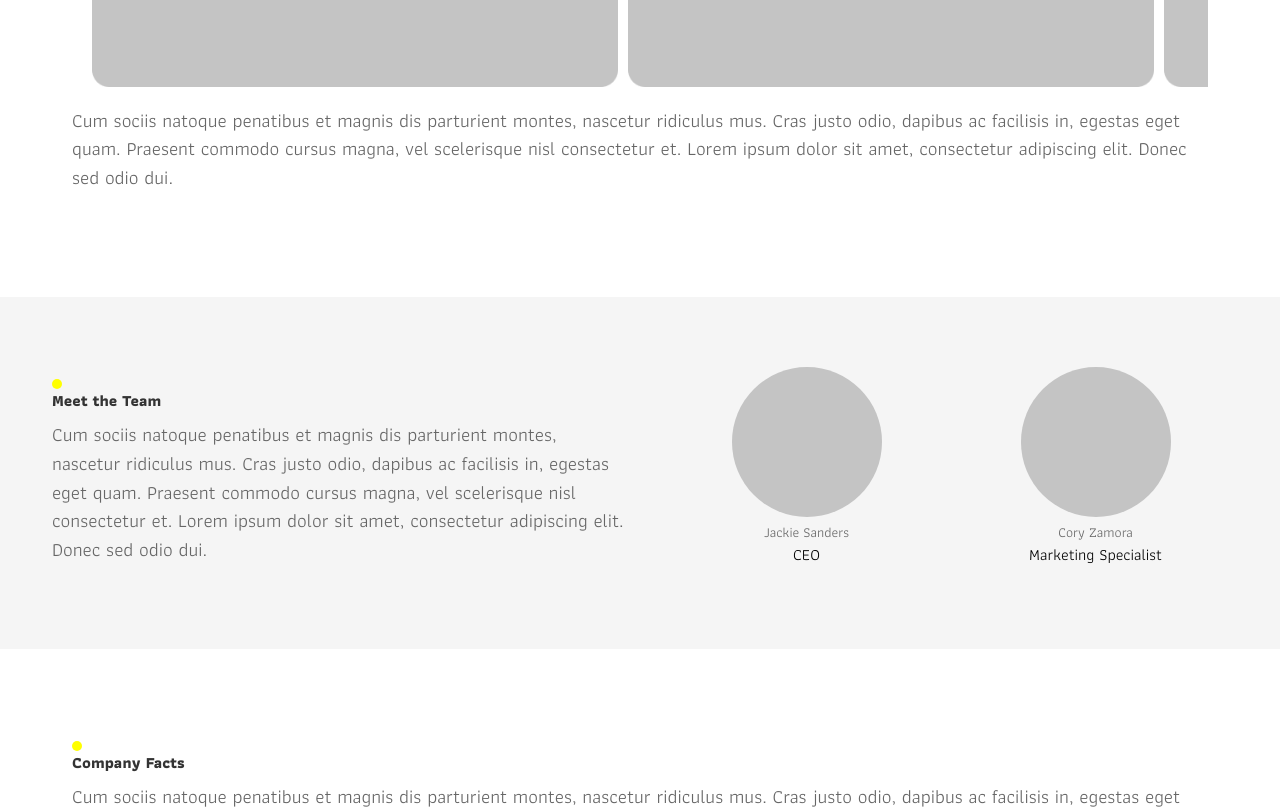
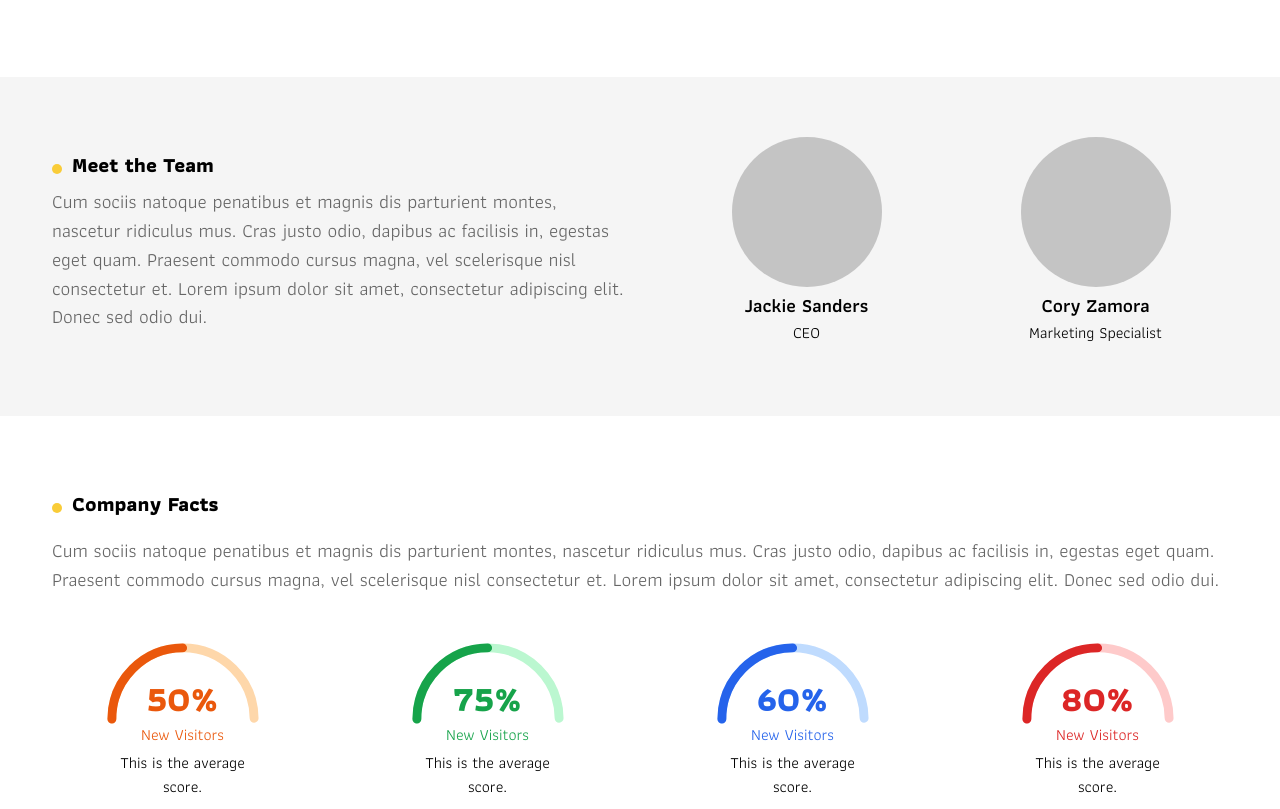
Before and after one commit to waranya083/meeting-sunflower, a Nuxt app: page /about in a window 1280 px wide. Shown: the part 1080-1889 px from the top of the page. Built offline with nearby package versions, Linux system fonts and the light colour scheme; a web font is replaced by a local one.

Commit message:
update about

```diff
--- a/pages/about.vue
+++ b/pages/about.vue
@@ -22,11 +22,11 @@
         <div class="container-fluid">
           <div class="d-flex justify-content-start align-items-center about-section">
             <div class="text-left p-3 about-content">
-              <div class="d-flex align-items-center mb-2">
+              <div style="display: flex; align-items: center; margin-bottom: 10px;">
                 <div
-                  style="width: 10px; height: 10px; background-color: rgb(249, 204, 56); border-radius: 50%; margin-right: 5px;">
+                  style="width: 10px; height: 10px; background-color: rgb(249, 204, 56); border-radius: 50%; margin-right: 10px;">
                 </div>
-                <h2 class="fs-14 text-bold mb-2" style="font-size: 1.3rem; font-weight: bold;">About Us</h2>
+                <h2 class="fs-14 text-bold mb-2" style="font-size: 1.3rem; font-weight: bold;">About us</h2>
               </div>
               <p class="mb-3 about-text">
                 Cum sociis natoque penatibus et magnis dis parturient montes, nascetur ridiculus mus. Cras justo odio,
@@ -53,9 +53,11 @@
         <div class="container-fluid">
           <div class="d-flex align-items-center mission-section">
             <div class="text-left p-3 mission-content">
-              <div class="d-flex align-items-center mb-2">
-                <div class="yellow-dot mr-2"></div>
-                <h2 class="text-bold mb-2 about-heading">Meet the Team</h2>
+              <div style="display: flex; align-items: center; ">
+                <div
+                  style="width: 10px; height: 10px; background-color: rgb(249, 204, 56); border-radius: 50%; margin-right: 10px;">
+                </div>
+                <h2 class="fs-14 text-bold mb-2" style="font-size: 1.3rem; font-weight: bold;">Meet the Team</h2>
               </div>
               <p class=" mb-3 about-text">
                 Cum sociis natoque penatibus et magnis dis parturient montes, nascetur ridiculus mus. Cras justo odio,
@@ -68,7 +70,7 @@
                 <img src="@/static/picture.png" alt="Image 1" class="img-fluid rounded-circle"
                   data-v-inspector="pages/about.vue:62:44">
                 <div class="image-caption" data-v-inspector="pages/about.vue:63:19">
-                  <p data-v-inspector="pages/about.vue:64:19">Jackie Sanders</p>
+                  <p data-v-inspector="pages/about.vue:64:19" style="font-size: 1.2rem; font-weight: 600;">Jackie Sanders</p>
                 </div>
                 <p data-v-inspector="pages/about.vue:66:19">CEO</p>
               </div>
@@ -76,7 +78,7 @@
                 <img src="@/static/picture.png" alt="Image 2" class="img-fluid rounded-circle"
                   data-v-inspector="pages/about.vue:68:44">
                 <div class="image-caption" data-v-inspector="pages/about.vue:69:19">
-                  <p data-v-inspector="pages/about.vue:70:19">Cory Zamora</p>
+                  <p data-v-inspector="pages/about.vue:70:19"style="font-size: 1.2rem;font-weight: 600;">Cory Zamora</p>
                 </div>
                 <p data-v-inspector="pages/about.vue:72:19">Marketing Specialist</p>
               </div>
@@ -88,15 +90,86 @@
         <div class="container-fluid">
           <div class="d-flex align-items-center Company-section">
             <div class="text-left p-3 Company-content">
-              <div class="d-flex align-items-center mb-2">
-                <div class="yellow-dot mr-2"></div>
-                <h2 class="text-bold mb-2 about-heading">Company Facts</h2>
+              <div style="display: flex; align-items: center; margin-bottom: 10px;">
+                <div
+                  style="width: 10px; height: 10px; background-color: rgb(249, 204, 56); border-radius: 50%; margin-right: 10px;">
+                </div>
+                <h2 class="fs-14 text-bold mb-2" style="font-size: 1.3rem; font-weight: bold;">Company Facts</h2>
               </div>
               <p class="mb-3 about-text"> Cum sociis natoque penatibus et magnis dis parturient montes, nascetur
                 ridiculus mus. Cras justo odio, dapibus ac facilisis in, egestas eget quam. Praesent commodo cursus
                 magna, vel scelerisque nisl consectetur et. Lorem ipsum dolor sit amet, consectetur adipiscing elit.
                 Donec sed odio dui.</p>
             </div>
+          </div>
+          <div class="progressbar-container">
+            <!-- Gauge Component 1 -->
+            <div class="relative size-40">
+              <svg class="size-half rotate-180" viewBox="0 0 36 36" xmlns="http://www.w3.org/2000/svg">
+                <!-- Background Circle (Gauge) -->
+                <circle cx="18" cy="18" r="16" fill="none" class="stroke-current text-orange-200 dark:text-orange-200" stroke-width="2" stroke-dasharray="50 100" stroke-linecap="round"></circle>
+                <!-- Gauge Progress -->
+                <circle cx="18" cy="18" r="16" fill="none" class="stroke-current text-orange-600 dark:text-orange-500" stroke-width="2" stroke-dasharray="25 100" stroke-linecap="round"></circle>
+              </svg>
+              <!-- Value Text -->
+              <div class="absolute top-10 start-1/2 transform -translate-x-1/2 text-center" style="width: 150px;">
+                <span class="text-4xl font-bold text-orange-600 dark:text-orange-500">50%</span>
+                <p class="text-l text-orange-600 dark:text-orange-500 block mt-1">New Visitors</p>
+                <p class="text-center mt-1">This is the average score.</p>
+              </div>
+            </div>
+            <!-- End Gauge Component 1 -->
+
+            <!-- Gauge Component 2 -->
+            <div class="relative size-40">
+              <svg class="size-full rotate-180" viewBox="0 0 36 36" xmlns="http://www.w3.org/2000/svg">
+                <!-- Background Circle (Gauge) -->
+                <circle cx="18" cy="18" r="16" fill="none" class="stroke-current text-green-200 dark:text-green-200" stroke-width="2" stroke-dasharray="50 100" stroke-linecap="round"></circle>
+                <!-- Gauge Progress -->
+                <circle cx="18" cy="18" r="16" fill="none" class="stroke-current text-green-600 dark:text-green-500" stroke-width="2" stroke-dasharray="25 100" stroke-linecap="round"></circle>
+              </svg>
+              <!-- Value Text -->
+              <div class="absolute top-10 start-1/2 transform -translate-x-1/2 text-center" style="width: 150px;">
+                <span class="text-4xl font-bold text-green-600 dark:text-green-500">75%</span>
+                <p class="text-l text-green-600 dark:text-green-500 block mt-1">New Visitors</p>
+                <p class="text-center mt-1">This is the average score.</p>
+              </div>
+            </div>
+            <!-- End Gauge Component 2 -->
+
+            <!-- Gauge Component 3 -->
+            <div class="relative size-40">
+              <svg class="size-full rotate-180" viewBox="0 0 36 36" xmlns="http://www.w3.org/2000/svg">
+                <!-- Background Circle (Gauge) -->
+                <circle cx="18" cy="18" r="16" fill="none" class="stroke-current text-blue-200 dark:text-blue-200" stroke-width="2" stroke-dasharray="50 100" stroke-linecap="round"></circle>
+                <!-- Gauge Progress -->
+                <circle cx="18" cy="18" r="16" fill="none" class="stroke-current text-blue-600 dark:text-blue-500" stroke-width="2" stroke-dasharray="25 100" stroke-linecap="round"></circle>
+              </svg>
+              <!-- Value Text -->
+              <div class="absolute top-10 start-1/2 transform -translate-x-1/2 text-center" style="width: 150px;">
+                <span class="text-4xl font-bold text-blue-600 dark:text-blue-500">60%</span>
+                <p class="text-l text-blue-600 dark:text-blue-500 block mt-1">New Visitors</p>
+                <p class="text-center mt-1">This is the average score.</p>
+              </div>
+            </div>
+            <!-- End Gauge Component 3 -->
+
+            <!-- Gauge Component 4 -->
+            <div class="relative size-40">
+              <svg class="size-full rotate-180" viewBox="0 0 36 36" xmlns="http://www.w3.org/2000/svg">
+                <!-- Background Circle (Gauge) -->
+                <circle cx="18" cy="18" r="16" fill="none" class="stroke-current text-red-200 dark:text-red-200" stroke-width="2" stroke-dasharray="50 100" stroke-linecap="round"></circle>
+                <!-- Gauge Progress -->
+                <circle cx="18" cy="18" r="16" fill="none" class="stroke-current text-red-600 dark:text-red-500" stroke-width="2" stroke-dasharray="25 100" stroke-linecap="round"></circle>
+              </svg>
+              <!-- Value Text -->
+              <div class="absolute top-10 start-1/2 transform -translate-x-1/2 text-center" style="width: 150px;">
+                <span class="text-4xl font-bold text-red-600 dark:text-red-500">80%</span>
+                <p class="text-l text-red-600 dark:text-red-500 block mt-1">New Visitors</p>
+                <p class="text-center mt-1">This is the average score.</p>
+              </div>
+            </div>
+            <!-- End Gauge Component 4 -->
           </div>
         </div>
       </section>
@@ -133,6 +206,13 @@ export default {
           behavior: 'smooth'
         });
       });
+    });
+
+    // Set progress bar values
+    const progressBars = document.querySelectorAll('.progressbar');
+    progressBars.forEach(bar => {
+      const value = bar.getAttribute('data-value');
+      bar.style.setProperty('--percentage', value);
     });
   }
 }
@@ -200,7 +280,7 @@ button {
   /* Add padding to ensure content is not hidden */
   flex: 1;
   /* Ensure content container takes available space */
-  margin-top: 70vh;
+  margin-top: 40vh;
   /* Add margin to push content below the banner */
   overflow-x: hidden;
   /* Prevent horizontal scrolling */
@@ -240,7 +320,8 @@ button {
 .about-section {
   display: flex;
   flex-wrap: wrap;
-
+  margin-top: 20px;
+  /* Adjusted margin-top to move the section up */
   /* Move the "About us" section down slightly */
 }
 
@@ -305,7 +386,7 @@ button {
 
 
 .about-text {
-  color: #666;
+  color: #414042;
   font-size: 1.2rem;
 }
 
@@ -347,7 +428,9 @@ button {
   color: #666;
   font-size: 14px;
 }
-
+.image-caption p {
+  color: black;
+}
 .container-fluid .mission-section {
   max-width: 100%;
 
@@ -356,7 +439,6 @@ button {
 .mission-section {
   display: flex;
   flex-wrap: wrap;
-  margin-top: 10px;
   /* Move the "Our Mission" section down slightly */
   background-color: #F5F5F5;
   /* Change background color */
@@ -384,10 +466,6 @@ button {
   /* Center the section */
 }
 
-.Company-section {
-  border-radius: 8px;
-  padding: 20px;
-}
 
 .yellow-dot {
   width: 10px;
@@ -447,4 +525,20 @@ h1 {
   font-weight: bold;
 }
 
+.progressbar-container {
+  display: flex;
+  justify-content: space-around;
+  flex-wrap: wrap;
+  gap: 20px;
+  margin-top: 20px;
+}
+
+.progressbar {
+  position: relative;
+  width: 100px;
+  height: 100px;
+  margin: 20px;
+  text-align: center;
+}
+
 </style>
```
